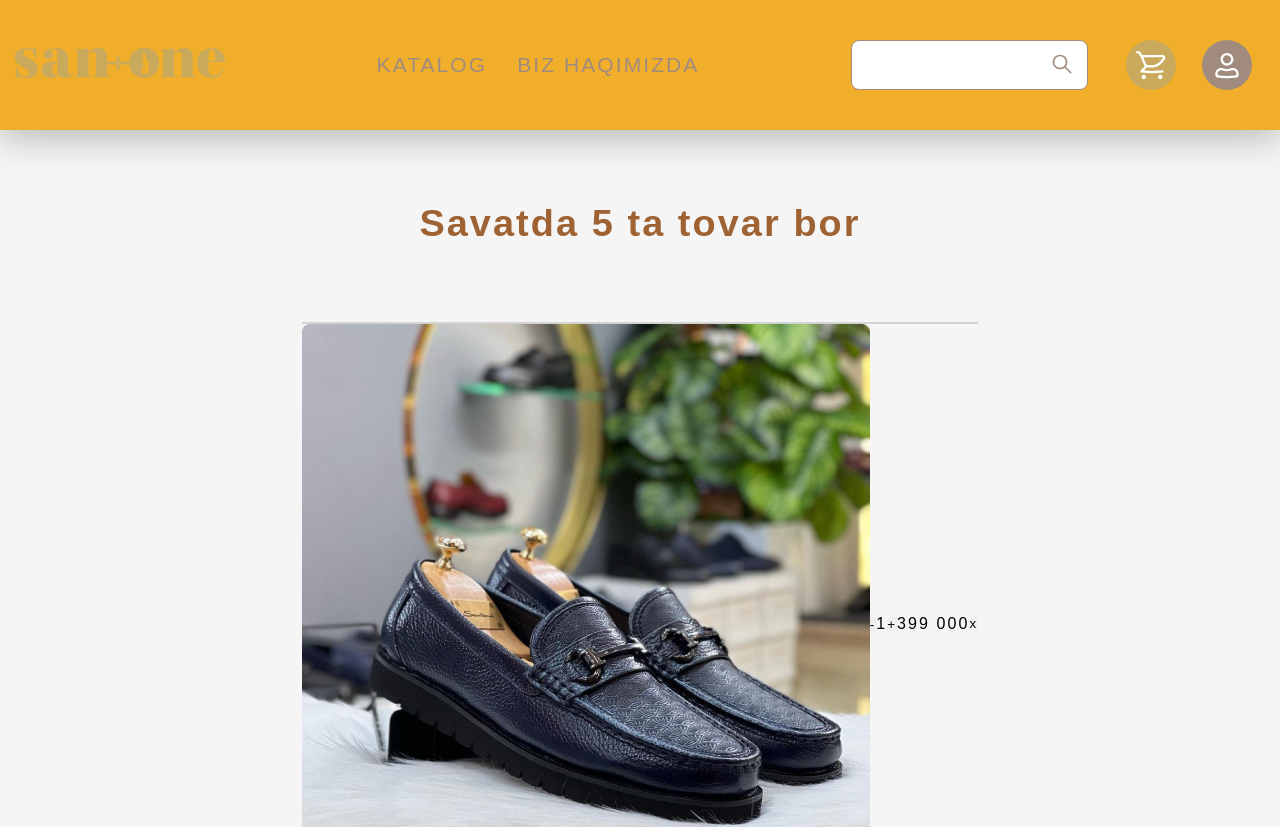
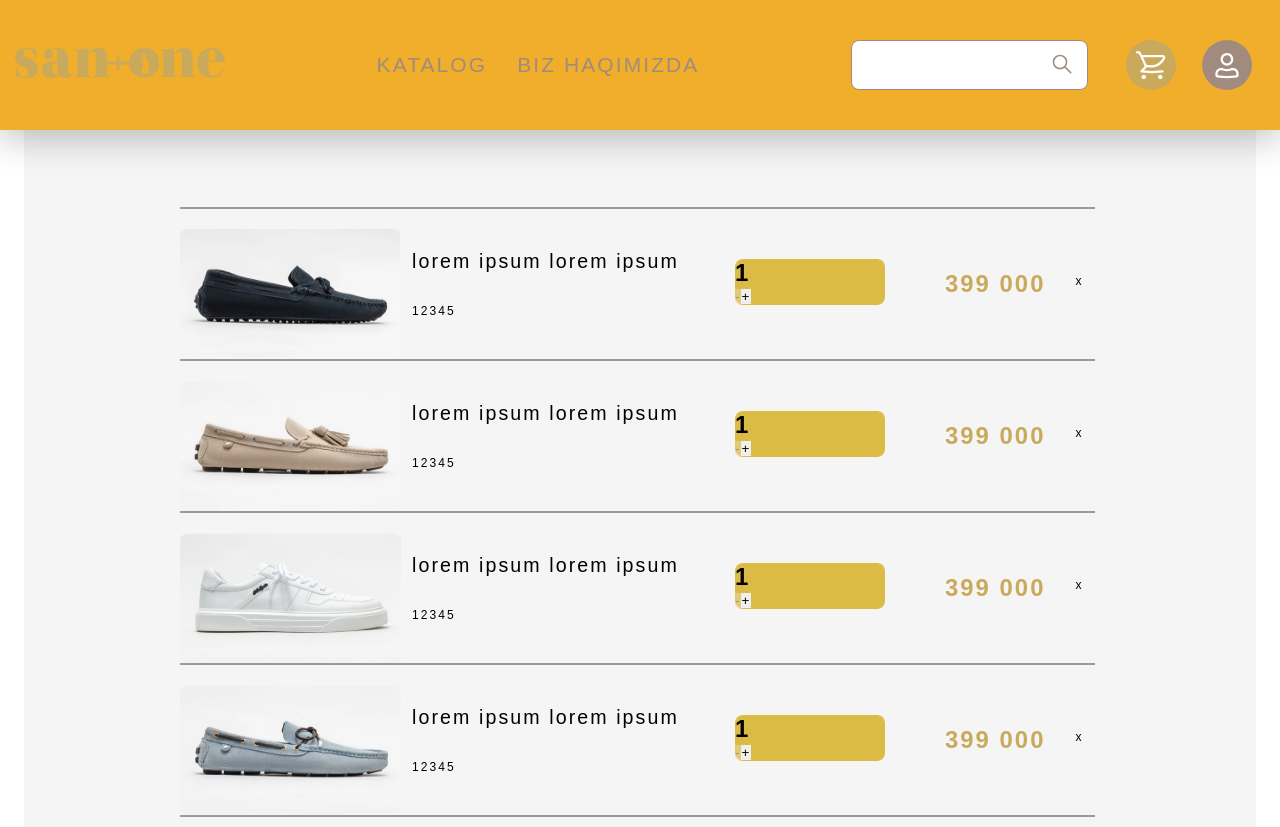
Before and after one commit to hasanboy2008/Progect-SAN-ONE, a React (Create React App) app: page /basket in a window 1280 px wide. Shown: the top 827 px of the page. Built offline with nearby package versions, Linux system fonts and the light colour scheme; no server answers.

Commit message:
Basketni yukladim

```diff
--- a/src/pages/Basket/Basket.css
+++ b/src/pages/Basket/Basket.css
@@ -4,11 +4,21 @@
     background: #F5F5F5;
     display: flex;
     flex-direction: column;
-    padding: 200px 156px 190px 156px;
+    padding: 85px 156px 190px 156px;
 }
 
 button{
     cursor: pointer;
+}
+
+.basket-all{
+    display: flex;
+}
+
+.basket-home{
+    display: flex;
+    justify-content: space-between;
+    flex-direction: column;
 }
 
 .basket-text p{
@@ -26,11 +36,71 @@ button{
     display: flex;
 }
 
-/* //basket count */
+.basket-json{
+    display: flex;
+    flex-direction: column;
+}
 
-.count_basket{
+.basket-data{
     display: flex;
-    align-items: center;
+}
+
+.basket-hr hr{
+    width: 915px;
+    height: 0px;
+    border: 0.684385px solid #9A9A9A;
+}
+
+.basket-data img{
+    width: 221px;
+    height: 150.12px;
+    padding-top: 20px;
+}
+
+.basket-data p{
+    font-weight: 400;
+    font-size: 19.6296px;
+    line-height: 24px;
+    color: #000000;
+}
+
+.basket-data span{
+    font-weight: 400;
+    font-size: 12px;
+    line-height: 15px;
+    color: #000000;
+}
+
+.basket-data .basket-buttons{
+    background: #DCBB45;
+    border-radius: 8px;
+    width: 150px;
+    height: 46px;
+    margin-left: 56px ;
+    margin-top: 50px;
+}
+
+.basket-data .basket-price{
+    font-weight: 700;
+    font-size: 23.8058px;
+    line-height: 29px;
+    text-align: right;
+    color: #C9A95C;
+    padding: 60px 0 0 60px;
+}
+
+.basket-data .basket-close{
+    margin: 65px 0 0 30px;
+    width: 24.49px;
+    height: 24.49px;
+}
+
+.basket-texts-2{
+    display: flex;
+    flex-direction: column;
+    justify-content: space-between;
+    padding: 40px 0;
+    padding-left: 11px;
 }
 
 .basket-order{
--- a/src/pages/Basket/Basket.js
+++ b/src/pages/Basket/Basket.js
@@ -1,42 +1,102 @@
 import React from "react";
-import "../Basket/Basket.css";
-import Logo from "../../asest/Basket/san-one-logo.png";
-
-import "../Basket/Basket.css";
-import basket_img from "../../asest/katalog/image1.png"
+import "../Basket/Basket.css"
+import Logo from"../../asest/Basket/san-one-logo.png"
+import shoesBlack from "../../asest/Basket/shoes-black.png"
+import shoesMoccasin from "../../asest/Basket/shoes-moccasin.png"
+import shoesWhite from "../../asest/Basket/shoes-white.png"
+import shoesGrey from "../../asest/Basket/shoes-grey.png"
+import shoesBW from "../../asest/Basket/shoes-b-w.png"
+import { useState } from "react";
 
 export function Basket() {
   const card = JSON.parse(localStorage.getItem("card") || "[]");
   console.log(card.length);
+
+  const[count, setCount] = useState(1);
+//   Button count +1 va -1 uchun
+
+  const basketData = [
+      {
+      id: 1,
+      image: shoesBlack,
+      text: "lorem ipsum lorem ipsum",
+      artikul: "12345",
+      count: 0,
+      price: "399 000"
+  },
+  {
+      id: 2,
+      image: shoesMoccasin,
+      text: "lorem ipsum lorem ipsum",
+      artikul: "12345",
+      count: 0,
+      price: "399 000"
+  },
+  {
+      id: 3,
+      image: shoesWhite,
+      text: "lorem ipsum lorem ipsum",
+      artikul: "12345",
+      count: 0,
+      price: "399 000"
+  },
+  {
+      id: 4,
+      image: shoesGrey,
+      text: "lorem ipsum lorem ipsum",
+      artikul: "12345",
+      count: 0,
+      price: "399 000"
+  },
+  {
+      id: 5,
+      image: shoesBW,
+      text: "lorem ipsum lorem ipsum",
+      artikul: "12345",
+      count: 0,
+      price: "399 000"
+  },
+]
+
   return (
+    <div className="basket-page">
+
+
         <div className="basket">
             <div className="basket-text">
-        <p>
-          Savatda <span>5</span> ta tovar bor
-        </p>
+                <p>Savatda 5 ta tovar bor</p>
             </div>
 
             <div className="basket-all">
-        <div className="basket_count">
+            <div className="basket-home">
+
+                {basketData.map((parse, index) => {
+                    return(
+                        <div className="basket-json">
+                            <div className="basket-hr">
                                 <hr />
-          <div className="count_basket">
-            <div className="img_basket">
-              <img src={basket_img} alt="" />
-              <div className="bas_name">
-                <p>lorem ipsum lorem ipsum </p>
-                <span>Atrikul: 12345</span>
+                            </div>
+                            <div className="basket-data" key={index}>
+                                <img src={parse.image} alt="" />
+                                <div className="basket-texts-2">
+                                    <p>{parse.text}</p>
+                                    <span>{parse.artikul}</span>
+                                </div>
+                                <div className="basket-buttons">
+                                    <h2 className="basket-h2">{count}</h2>
+                                    <button className="button-decrement" onClick={() => setCount(count - 1)} disabled={count === 1}>-</button>
+                                    <button className="button-increment" onClick={() => setCount(count + 1)}>+</button>
+                                </div>
+                            <p className="basket-price">{parse.price}</p>
+                            <span className="basket-close">x</span>
+
                             </div>
                         </div>
-            <div className="count_btn">
-              <button>-</button>
-              <span>1</span>
-              <button>+</button>
-            </div>
-            <div className="price">
-              <p>399 000</p>
-            </div>
-            <button>x</button>
-          </div>
+
+
+                    )
+                })}
+
             </div>
             <div className="basket-order">
                     <img src={Logo} alt="" />
@@ -57,9 +117,67 @@ export function Basket() {
                         <p className="basket-order-texts-1">Jami:</p>
                         <p className="basket-order-texts-2">1 795 515 so’m</p>
                     </div>
-          <button onClick={() => {}}>BUYURTMANI TASDIQLASH</button>
+                    <button onClick={()=>{}}>
+                    BUYURTMANI TASDIQLASH
+                    </button>
                 </div>
             </div>
+
             </div>
+        </div>
+
+
+    // <div className="basket">
+    //   <div className="basket-text">
+    //     <p>
+    //       Savatda <span>5</span> ta tovar bor
+    //     </p>
+    //   </div>
+
+    //   <div className="basket-all">
+    //     <div className="basket_count">
+    //       <hr />
+    //       <div className="count_basket">
+    //         <div className="img_basket">
+    //           <img src={basket_img} alt="" />
+    //           <div className="bas_name">
+    //             <p>lorem ipsum lorem ipsum </p>
+    //             <span>Atrikul: 12345</span>
+    //           </div>
+    //         </div>
+    //         <div className="count_btn">
+    //           <button>-</button>
+    //           <span>1</span>
+    //           <button>+</button>
+    //         </div>
+    //         <div className="price">
+    //           <p>399 000</p>
+    //         </div>
+    //         <button>x</button>
+    //       </div>
+    //     </div>
+    //     <div className="basket-order">
+    //       <img src={Logo} alt="" />
+    //       <div className="basket-order-texts">
+    //         <p>Narxi:</p>
+    //         <p>1 995 000 so’m</p>
+    //       </div>
+    //       <div className="basket-order-texts">
+    //         <p>Chegirma:</p>
+    //         <p>- 10 %</p>
+    //       </div>
+    //       <div className="basket-order-texts">
+    //         <p>Yetkazib berish:</p>
+    //         <p>15 000 so’m</p>
+    //       </div>
+    //       <hr />
+    //       <div className="basket-order-texts">
+    //         <p className="basket-order-texts-1">Jami:</p>
+    //         <p className="basket-order-texts-2">1 795 515 so’m</p>
+    //       </div>
+    //       <button onClick={() => {}}>BUYURTMANI TASDIQLASH</button>
+    //     </div>
+    //   </div>
+    // </div>
   );
 }
```
Lines whose indentation alone changed are shown as unchanged.
